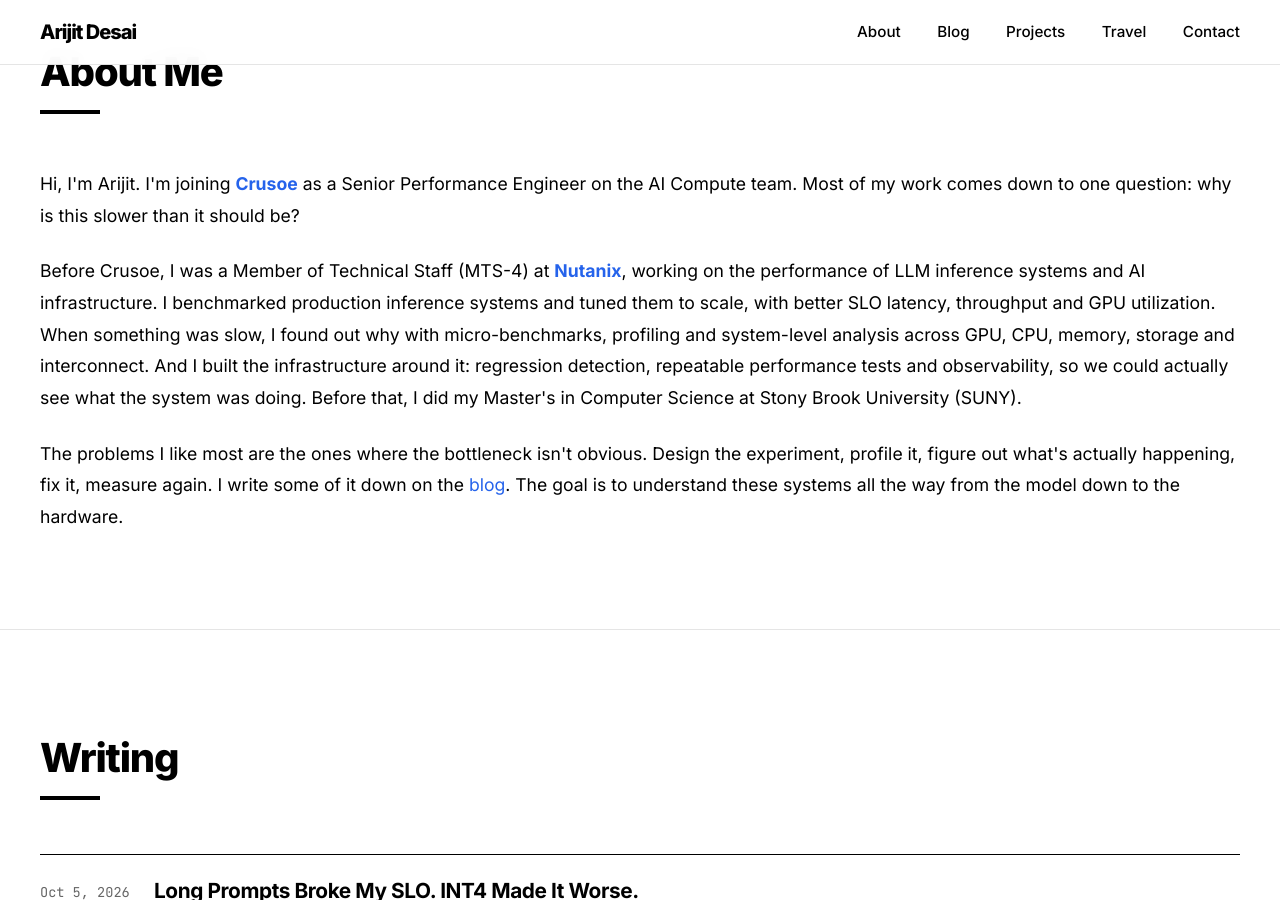
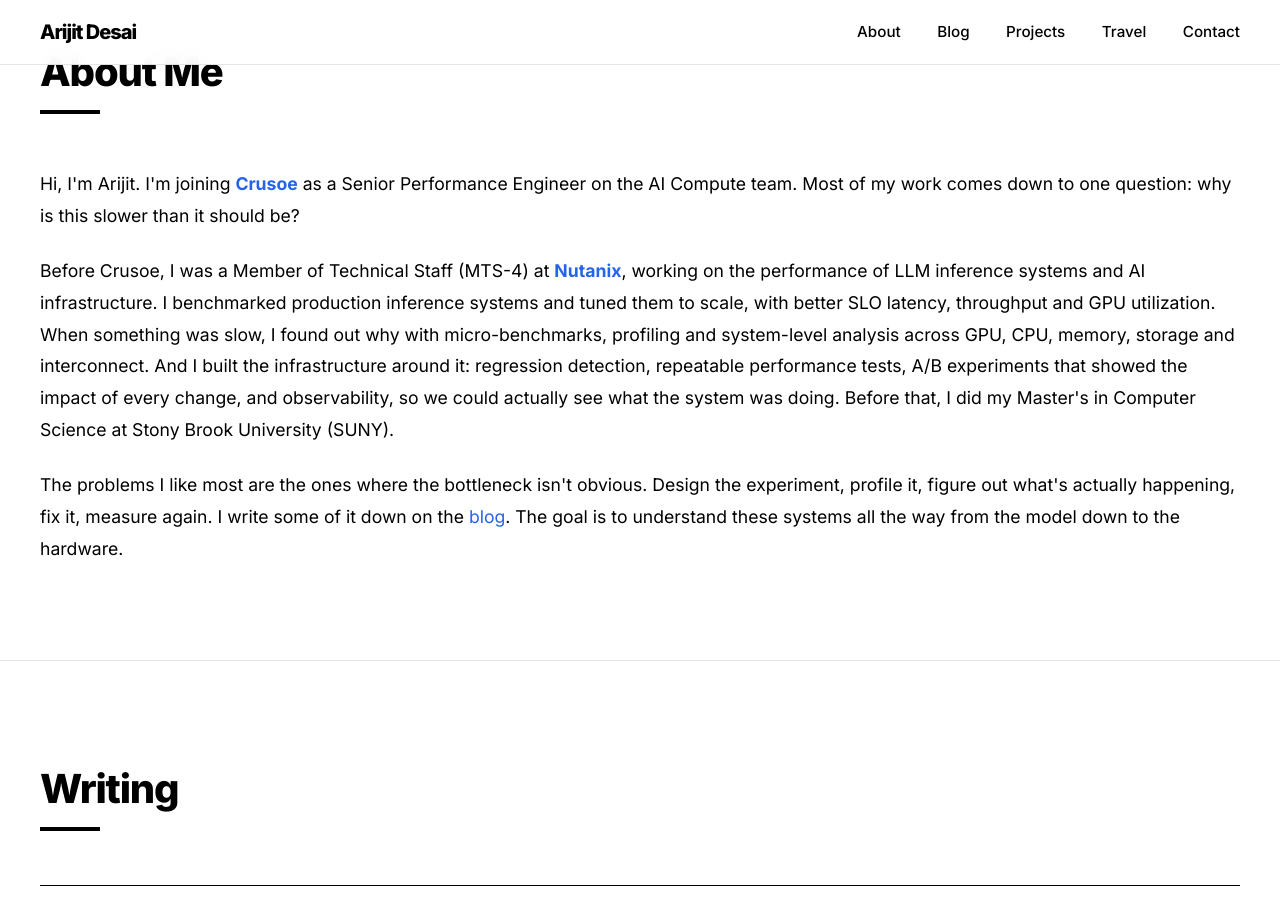
Before and after one commit to ardecode/ardecode.github.io, a Jekyll site: the page built from index.html, in a window 1280 px wide and 900 px high, scrolled down 956 px. Built offline with Jekyll 4.4.1, drawn with Linux system fonts in a browser that asks for light colours.

Commit message:
Add A/B experiments to Nutanix paragraph in About
Co-Authored-By: Claude Opus 5.5 <noreply@anthropic.com>

```diff
--- a/index.html
+++ b/index.html
@@ -1175,7 +1175,7 @@
             <h2 class="section-title">About Me</h2>
             <div class="about-grid">
                 <p>Hi, I'm Arijit. I'm joining <a href="https://www.crusoe.ai" target="_blank" rel="noopener"><strong>Crusoe</strong></a> as a Senior Performance Engineer on the AI Compute team. Most of my work comes down to one question: why is this slower than it should be?</p>
-                <p>Before Crusoe, I was a Member of Technical Staff (MTS-4) at <a href="https://www.nutanix.com" target="_blank" rel="noopener"><strong>Nutanix</strong></a>, working on the performance of LLM inference systems and AI infrastructure. I benchmarked production inference systems and tuned them to scale, with better SLO latency, throughput and GPU utilization. When something was slow, I found out why with micro-benchmarks, profiling and system-level analysis across GPU, CPU, memory, storage and interconnect. And I built the infrastructure around it: regression detection, repeatable performance tests and observability, so we could actually see what the system was doing. Before that, I did my Master's in Computer Science at Stony Brook University (SUNY).</p>
+                <p>Before Crusoe, I was a Member of Technical Staff (MTS-4) at <a href="https://www.nutanix.com" target="_blank" rel="noopener"><strong>Nutanix</strong></a>, working on the performance of LLM inference systems and AI infrastructure. I benchmarked production inference systems and tuned them to scale, with better SLO latency, throughput and GPU utilization. When something was slow, I found out why with micro-benchmarks, profiling and system-level analysis across GPU, CPU, memory, storage and interconnect. And I built the infrastructure around it: regression detection, repeatable performance tests, A/B experiments that showed the impact of every change, and observability, so we could actually see what the system was doing. Before that, I did my Master's in Computer Science at Stony Brook University (SUNY).</p>
                 <p>The problems I like most are the ones where the bottleneck isn't obvious. Design the experiment, profile it, figure out what's actually happening, fix it, measure again. I write some of it down on the <a href="/blog/">blog</a>. The goal is to understand these systems all the way from the model down to the hardware.</p>
             </div>
         </div>
```
